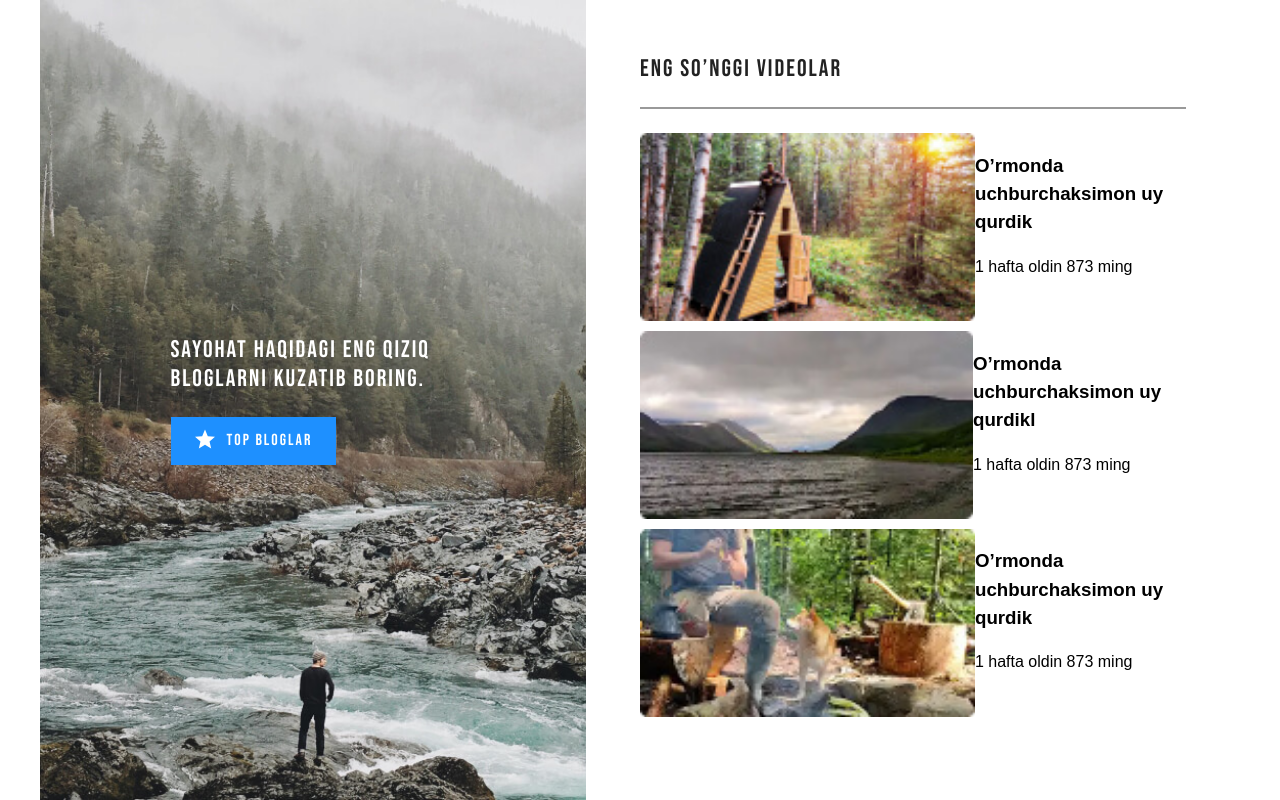
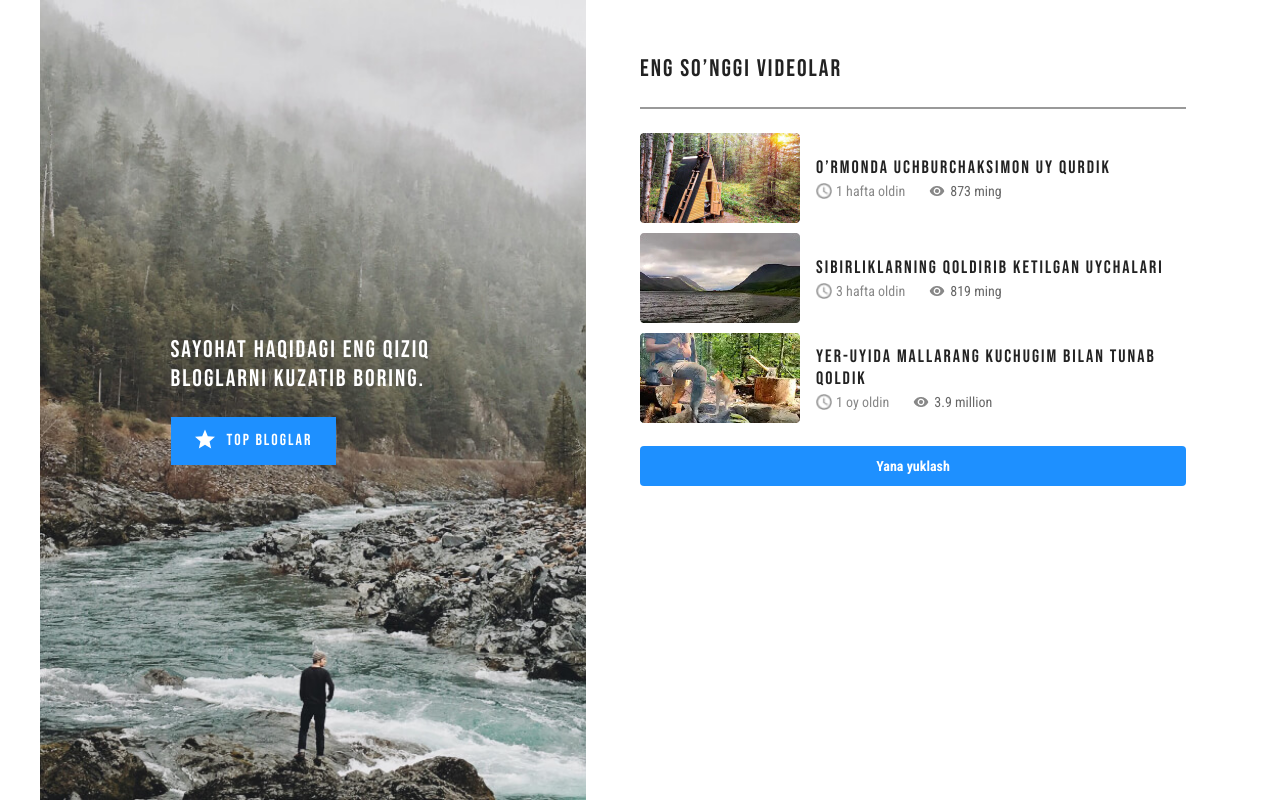
Before and after one commit to frontendOtabek/exercise-psevdoelement-002, a plain HTML site: page index.html in a window 1280 px wide. Drawn offline with Linux system fonts and the light colour scheme.

Commit message:
right-content of html end css add

```diff
--- a/css/style.css
+++ b/css/style.css
@@ -21,10 +21,6 @@ body {
   padding: 0;
 }
 
-img {
-  width: 100%;
-  height: auto;
-}
 
 /* MAIN-CONTENT */
 .main-content {
@@ -140,22 +136,97 @@ img {
 
 .right-content-item {
   display: flex;
+  align-items: center;
 }
+
 .right-content-item:not(:last-child) {
   margin-bottom: 10px;
 }
 
-.right-content-img {}
+.right-content-img {
+  width: 160px;
+  height: 90px;
+  object-fit: cover;
+}
 
-.right-content-inner {}
+.right-content-inner {
+  margin-left: 16px;
+}
 
-.right-content-inner-heading {}
+.right-content-inner-heading {
+  margin-top: 0;
+  margin-bottom: 4px;
+  font-family: 'Bebas Neue', 'Arial', sans-serif;
+  font-weight: 400;
+  font-size: 18px;
+  line-height: 22px;
+  letter-spacing: 2px;
+  color: #222;
+}
 
-.right-content-info {}
+.right-content-info {
+  display: flex;
+}
 
-.right-content-time {}
+.right-content-time {
+  display: flex;
+  margin-right: 24px;
+  font-family: 'Roboto Condensed', 'Arial', sans-serif;
+  font-weight: 400;
+  font-size: 14px;
+  line-height: 16px;
+  color: #888;
+}
 
-.right-content-watch {}
+.right-content-time-wrapper {
+  display: flex;
+}
+
+.right-content-time::before {
+  width: 16px;
+  height: 16px;
+  margin-right: 4px;
+  background-image: url('../img/clock.png');
+  background-repeat: no-repeat;
+  background-size: contain;
+  background-position: center center;
+  content: '';
+}
+
+.right-content-watch {
+  display: flex;
+  font-family: 'Roboto Condensed';
+  font-weight: 400;
+  font-size: 14px;
+  line-height: 16px;
+  color: #666;
+}
+
+.right-content-watch::before {
+  width: 16px;
+  height: 16px;
+  margin-right: 5px;
+  background-image: url('../img/eyes.png');
+  background-repeat: no-repeat;
+  background-size: contain;
+  background-position: center center;
+  content: '';
+}
+
+.right-content-button {
+  display: block;
+  padding: 12px;
+  background-color: #1e90ff;
+  border-radius: 4px;
+  text-align: center;
+  font-family: 'Roboto Condensed', 'Arial', sans-serif;
+  font-weight: 700;
+  font-size: 14px;
+  line-height: 16px;
+  color: #fff;
+  text-decoration: none;
+}
+
 
 /* RETINA BG IMG  */
 @media only screen and (-webkit-min-device-pixel-ratio: 2),
--- a/index.html
+++ b/index.html
@@ -41,7 +41,8 @@
           <ul class="right-content-list">
             <!-- ITEM  -->
             <li class="right-content-item">
-              <img class="right-content-img" src="img/house.jpg" alt="house" width="160" height="90" srcset="img/house.jpg 1x, img/house@2x.jpg 2x">
+              <img class="right-content-img" src="img/house.jpg" alt="house" width="160" height="90"
+                srcset="img/house.jpg 1x, img/house@2x.jpg 2x">
               <div class="right-content-inner">
                 <h3 class="right-content-inner-heading">O’rmonda uchburchaksimon uy qurdik</h3>
                 <span class="right-content-info">
@@ -52,27 +53,30 @@
             </li>
             <!-- ITEM  -->
             <li class="right-content-item">
-              <img class="right-content-img" src="img/see.jpg" alt="see" width="160" height="90" srcset="img/see.jpg 1x, img/see@2x.jpg 2x">
+              <img class="right-content-img" src="img/see.jpg" alt="see" width="160" height="90"
+                srcset="img/see.jpg 1x, img/see@2x.jpg 2x">
               <div class="right-content-inner">
-                <h3 cass="right-content-inner-heading">O’rmonda uchburchaksimon uy qurdikl</h3>
+                <h3 class="right-content-inner-heading">Sibirliklarning qoldirib ketilgan uychalari</h3>
                 <span class="right-content-info">
-                  <span class="right-content-time">1 hafta oldin</span>
-                  <span class="right-content-watch">873 ming</span>
+                  <span class="right-content-time">3 hafta oldin</span>
+                  <span class="right-content-watch">819 ming</span>
                 </span>
               </div>
             </li>
             <!-- ITEM  -->
             <li class="right-content-item">
-              <img class="right-content-img" src="img/dog.jpg" alt="dog" width="160" height="90" srcset="img/dog.jpg 1x, img/dog@2x.jpg 2x">
+              <img class="right-content-img" src="img/dog.jpg" alt="dog" width="160" height="90"
+                srcset="img/dog.jpg 1x, img/dog@2x.jpg 2x">
               <div class="right-content-inner">
-                <h3 class="right-content-inner-heading">O’rmonda uchburchaksimon uy qurdik</h3>
+                <h3 class="right-content-inner-heading">Yer-uyida mallarang kuchugim bilan tunab qoldik</h3>
                 <span class="right-content-info">
-                  <span class="right-content-time">1 hafta oldin</span>
-                  <span class="right-content-watch">873 ming</span>
+                  <span class="right-content-time">1 oy oldin</span>
+                  <span class="right-content-watch">3.9 million</span>
                 </span>
               </div>
             </li>
           </ul>
+          <a href="#" class="right-content-button">Yana yuklash</a>
         </div>
       </section>
     </div>
```
Also changed, not shown: img/clock.png (added), img/eyes.png (added).
